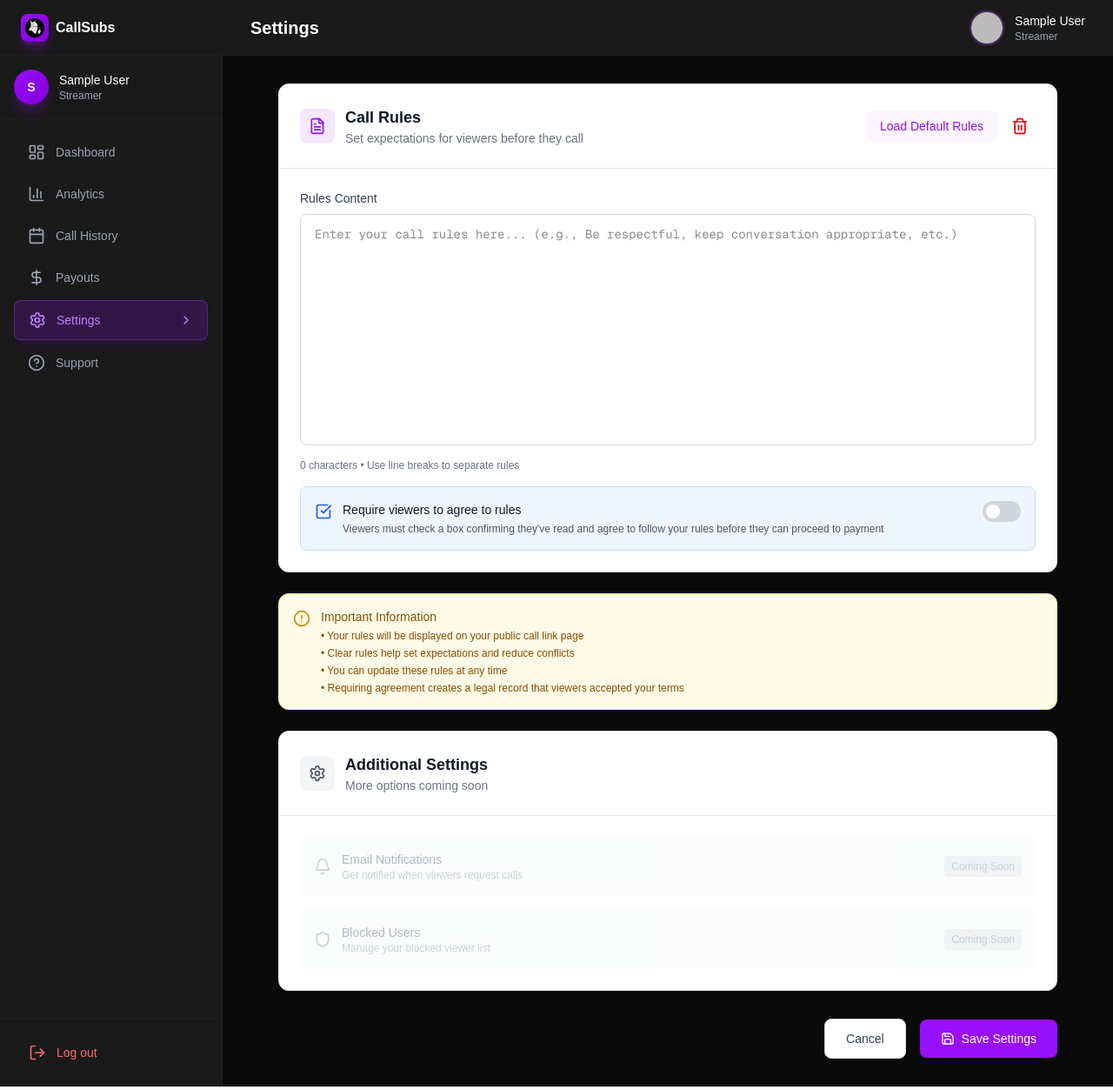
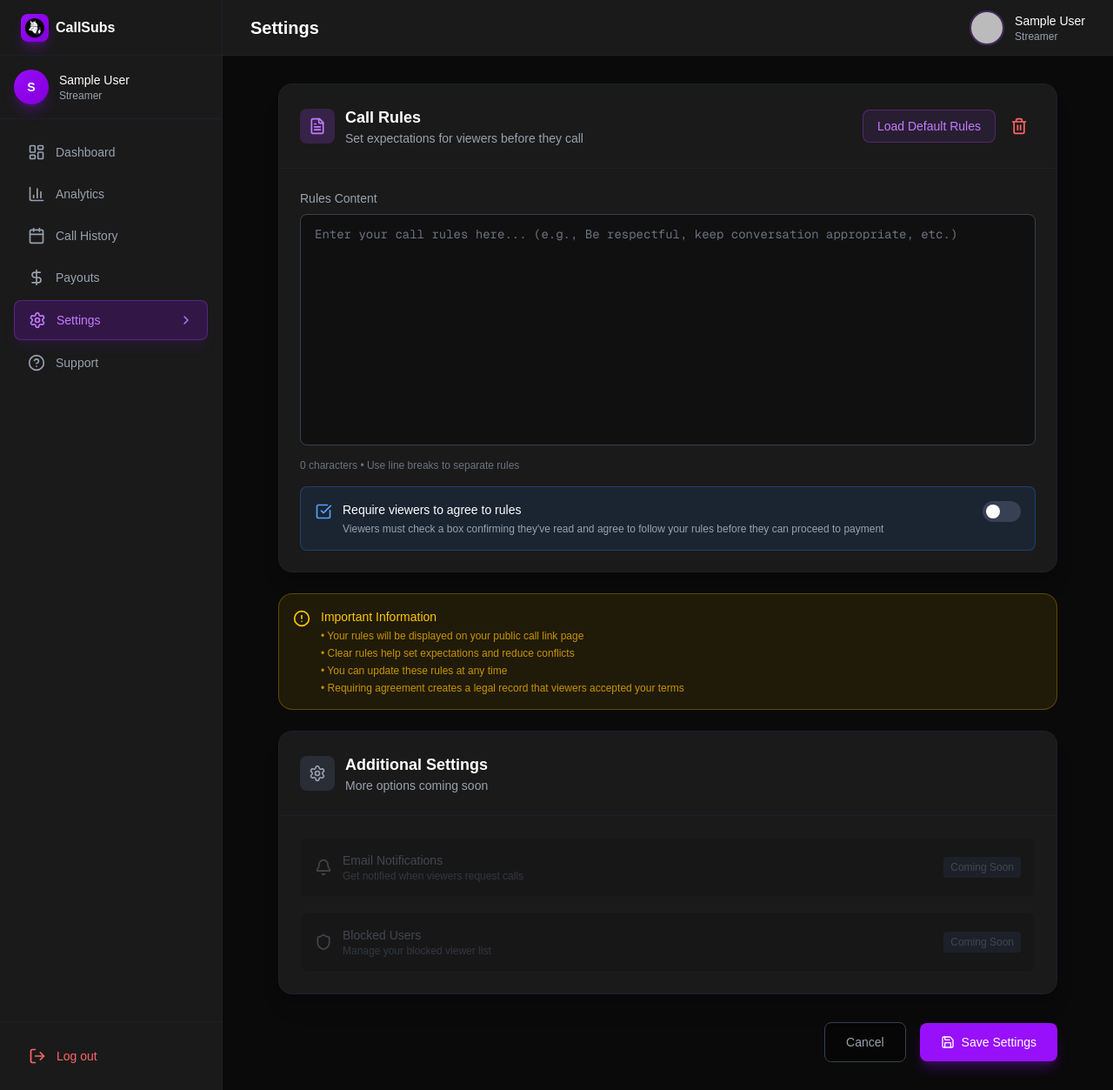
Before and after one commit to HakamKouki/CallSubs, a Next.js app: page /dashboard/settings in a window 1280 px wide. Shown: the whole page at 87% size. Built offline with nearby package versions, Linux system fonts and the light colour scheme; no server answers; the database is empty; sample sign-in values are in the browser's storage.

Commit message:
Redesign support page with dark theme

```diff
--- a/src/app/dashboard/settings/page.tsx
+++ b/src/app/dashboard/settings/page.tsx
@@ -92,49 +92,49 @@ export default function SettingsPage() {
 
   if (loading) {
     return (
-      <div className="min-h-full flex items-center justify-center p-8">
+      <div className="min-h-full flex items-center justify-center p-8 bg-[#0a0a0a]">
         <div className="text-center">
           <div className="animate-spin rounded-full h-12 w-12 border-b-2 border-purple-600 mx-auto"></div>
-          <p className="mt-4 text-gray-600">Loading settings...</p>
+          <p className="mt-4 text-gray-400">Loading settings...</p>
         </div>
       </div>
     );
   }
 
   return (
-    <div className="p-4 lg:p-8">
+    <div className="p-4 lg:p-8 bg-[#0a0a0a] min-h-screen">
       <div className="max-w-4xl mx-auto">
         {/* Success Message */}
         {showSuccessMessage && (
-          <div className="mb-6 p-4 bg-green-50 border border-green-200 rounded-lg flex items-center gap-3">
-            <CheckSquare className="w-5 h-5 text-green-600" />
-            <p className="text-sm font-medium text-green-700">Settings saved successfully!</p>
+          <div className="mb-6 p-4 bg-green-500/10 border border-green-500/30 rounded-xl flex items-center gap-3">
+            <CheckSquare className="w-5 h-5 text-green-400" />
+            <p className="text-sm font-medium text-green-400">Settings saved successfully!</p>
           </div>
         )}
 
         {/* Call Rules Section */}
-        <div className="bg-white rounded-xl shadow-sm border border-gray-200 mb-6">
-          <div className="p-6 border-b border-gray-200">
+        <div className="bg-[#1a1a1a] rounded-2xl shadow-xl border border-gray-800/50 mb-6">
+          <div className="p-6 border-b border-gray-800/50">
             <div className="flex items-center justify-between">
               <div className="flex items-center gap-3">
-                <div className="w-10 h-10 bg-purple-100 rounded-lg flex items-center justify-center">
-                  <FileText className="w-5 h-5 text-purple-600" />
+                <div className="w-10 h-10 bg-purple-500/20 rounded-lg flex items-center justify-center">
+                  <FileText className="w-5 h-5 text-purple-400" />
                 </div>
                 <div>
-                  <h2 className="text-lg font-semibold text-gray-900">Call Rules</h2>
-                  <p className="text-sm text-gray-500">Set expectations for viewers before they call</p>
+                  <h2 className="text-lg font-semibold text-white">Call Rules</h2>
+                  <p className="text-sm text-gray-400">Set expectations for viewers before they call</p>
                 </div>
               </div>
               <div className="flex items-center gap-2">
                 <button
                   onClick={setDefaultRules}
-                  className="px-4 py-2 text-sm font-medium text-purple-600 bg-purple-50 rounded-lg hover:bg-purple-100 transition-colors"
+                  className="px-4 py-2 text-sm font-medium text-purple-400 bg-purple-500/10 border border-purple-500/30 rounded-lg hover:bg-purple-500/20 transition-all"
                 >
                   Load Default Rules
                 </button>
                 <button
                   onClick={clearRules}
-                  className="p-2 text-red-600 hover:bg-red-50 rounded-lg transition-colors"
+                  className="p-2 text-red-400 hover:bg-red-500/10 border border-transparent hover:border-red-500/30 rounded-lg transition-all"
                   title="Clear all rules"
                 >
                   <Trash2 className="w-5 h-5" />
@@ -145,14 +145,14 @@ export default function SettingsPage() {
 
           <div className="p-6">
             <div className="mb-4">
-              <label className="block text-sm font-medium text-gray-700 mb-2">
+              <label className="block text-sm font-medium text-gray-400 mb-2">
                 Rules Content
               </label>
               <textarea
                 value={callRules}
                 onChange={(e) => setCallRules(e.target.value)}
                 rows={12}
-                className="w-full px-4 py-3 border border-gray-300 rounded-lg focus:ring-2 focus:ring-purple-500 focus:border-transparent resize-none font-mono text-sm"
+                className="w-full px-4 py-3 bg-black/40 border border-gray-700 rounded-lg focus:ring-2 focus:ring-purple-500 focus:border-transparent resize-none font-mono text-sm text-white placeholder-gray-500"
                 placeholder="Enter your call rules here... (e.g., Be respectful, keep conversation appropriate, etc.)"
               />
               <p className="text-xs text-gray-500 mt-2">
@@ -163,15 +163,15 @@ export default function SettingsPage() {
             {/* Preview */}
             {callRules && (
               <div className="mb-4">
-                <label className="block text-sm font-medium text-gray-700 mb-2">
+                <label className="block text-sm font-medium text-gray-400 mb-2">
                   Preview (How it will appear to viewers)
                 </label>
-                <div className="p-4 bg-gray-50 border border-gray-200 rounded-lg">
+                <div className="p-4 bg-black/20 border border-gray-800/50 rounded-lg">
                   <div className="flex items-start gap-2 mb-3">
-                    <AlertCircle className="w-5 h-5 text-blue-600 flex-shrink-0 mt-0.5" />
-                    <p className="text-sm font-medium text-gray-900">Call Rules</p>
+                    <AlertCircle className="w-5 h-5 text-blue-400 flex-shrink-0 mt-0.5" />
+                    <p className="text-sm font-medium text-white">Call Rules</p>
                   </div>
-                  <div className="text-sm text-gray-700 whitespace-pre-wrap leading-relaxed">
+                  <div className="text-sm text-gray-300 whitespace-pre-wrap leading-relaxed">
                     {callRules}
                   </div>
                 </div>
@@ -179,22 +179,22 @@ export default function SettingsPage() {
             )}
 
             {/* Require Agreement Toggle */}
-            <div className="p-4 bg-blue-50 border border-blue-200 rounded-lg">
+            <div className="p-4 bg-blue-500/10 border border-blue-500/30 rounded-lg">
               <div className="flex items-start justify-between gap-4">
                 <div className="flex items-start gap-3 flex-1">
-                  <CheckSquare className="w-5 h-5 text-blue-600 flex-shrink-0 mt-0.5" />
+                  <CheckSquare className="w-5 h-5 text-blue-400 flex-shrink-0 mt-0.5" />
                   <div>
-                    <p className="text-sm font-medium text-gray-900 mb-1">
+                    <p className="text-sm font-medium text-white mb-1">
                       Require viewers to agree to rules
                     </p>
-                    <p className="text-xs text-gray-600">
+                    <p className="text-xs text-gray-400">
                       Viewers must check a box confirming they've read and agree to follow your rules before they can proceed to payment
                     </p>
                   </div>
                 </div>
                 <button
                   onClick={() => setRequireRulesAgreement(!requireRulesAgreement)}
-                  className={`relative inline-flex h-6 w-11 items-center rounded-full transition-colors flex-shrink-0 ${requireRulesAgreement ? 'bg-green-500' : 'bg-gray-300'}`}
+                  className={`relative inline-flex h-6 w-11 items-center rounded-full transition-colors flex-shrink-0 ${requireRulesAgreement ? 'bg-purple-600 shadow-lg shadow-purple-600/50' : 'bg-gray-700'}`}
                 >
                   <span className={`inline-block h-4 w-4 transform rounded-full bg-white transition-transform ${requireRulesAgreement ? 'translate-x-6' : 'translate-x-1'}`} />
                 </button>
@@ -204,11 +204,11 @@ export default function SettingsPage() {
         </div>
 
         {/* Info Box */}
-        <div className="bg-yellow-50 border border-yellow-200 rounded-xl p-4 mb-6">
+        <div className="bg-yellow-500/10 border border-yellow-500/30 rounded-2xl p-4 mb-6">
           <div className="flex items-start gap-3">
-            <AlertCircle className="w-5 h-5 text-yellow-600 flex-shrink-0 mt-0.5" />
-            <div className="text-sm text-yellow-800">
-              <p className="font-medium mb-1">Important Information</p>
+            <AlertCircle className="w-5 h-5 text-yellow-400 flex-shrink-0 mt-0.5" />
+            <div className="text-sm text-yellow-500/80">
+              <p className="font-medium mb-1 text-yellow-400">Important Information</p>
               <ul className="space-y-1 text-xs">
                 <li>• Your rules will be displayed on your public call link page</li>
                 <li>• Clear rules help set expectations and reduce conflicts</li>
@@ -220,40 +220,40 @@ export default function SettingsPage() {
         </div>
 
         {/* Additional Settings (Future) */}
-        <div className="bg-white rounded-xl shadow-sm border border-gray-200">
-          <div className="p-6 border-b border-gray-200">
+        <div className="bg-[#1a1a1a] rounded-2xl shadow-xl border border-gray-800/50">
+          <div className="p-6 border-b border-gray-800/50">
             <div className="flex items-center gap-3">
-              <div className="w-10 h-10 bg-gray-100 rounded-lg flex items-center justify-center">
-                <SettingsIcon className="w-5 h-5 text-gray-600" />
+              <div className="w-10 h-10 bg-gray-700/50 rounded-lg flex items-center justify-center">
+                <SettingsIcon className="w-5 h-5 text-gray-400" />
               </div>
               <div>
-                <h2 className="text-lg font-semibold text-gray-900">Additional Settings</h2>
-                <p className="text-sm text-gray-500">More options coming soon</p>
+                <h2 className="text-lg font-semibold text-white">Additional Settings</h2>
+                <p className="text-sm text-gray-400">More options coming soon</p>
               </div>
             </div>
           </div>
 
           <div className="p-6 space-y-4">
-            <div className="flex items-center justify-between p-4 bg-gray-50 rounded-lg opacity-50 cursor-not-allowed">
+            <div className="flex items-center justify-between p-4 bg-black/20 border border-gray-800/50 rounded-lg opacity-50 cursor-not-allowed">
               <div className="flex items-center gap-3">
-                <Bell className="w-5 h-5 text-gray-400" />
+                <Bell className="w-5 h-5 text-gray-500" />
                 <div>
                   <p className="text-sm font-medium text-gray-500">Email Notifications</p>
-                  <p className="text-xs text-gray-400">Get notified when viewers request calls</p>
+                  <p className="text-xs text-gray-600">Get notified when viewers request calls</p>
                 </div>
               </div>
-              <span className="text-xs text-gray-400 bg-gray-200 px-2 py-1 rounded">Coming Soon</span>
+              <span className="text-xs text-gray-500 bg-gray-800 px-2 py-1 rounded">Coming Soon</span>
             </div>
 
-            <div className="flex items-center justify-between p-4 bg-gray-50 rounded-lg opacity-50 cursor-not-allowed">
+            <div className="flex items-center justify-between p-4 bg-black/20 border border-gray-800/50 rounded-lg opacity-50 cursor-not-allowed">
               <div className="flex items-center gap-3">
-                <Shield className="w-5 h-5 text-gray-400" />
+                <Shield className="w-5 h-5 text-gray-500" />
                 <div>
                   <p className="text-sm font-medium text-gray-500">Blocked Users</p>
-                  <p className="text-xs text-gray-400">Manage your blocked viewer list</p>
+                  <p className="text-xs text-gray-600">Manage your blocked viewer list</p>
                 </div>
               </div>
-              <span className="text-xs text-gray-400 bg-gray-200 px-2 py-1 rounded">Coming Soon</span>
+              <span className="text-xs text-gray-500 bg-gray-800 px-2 py-1 rounded">Coming Soon</span>
             </div>
           </div>
         </div>
@@ -262,14 +262,14 @@ export default function SettingsPage() {
         <div className="mt-8 flex items-center justify-end gap-4">
           <button
             onClick={fetchSettings}
-            className="px-6 py-3 text-sm font-medium text-gray-700 bg-white border border-gray-300 rounded-lg hover:bg-gray-50 transition-colors"
+            className="px-6 py-3 text-sm font-medium text-gray-400 bg-black/40 border border-gray-700 rounded-lg hover:bg-black/60 transition-all"
           >
             Cancel
           </button>
           <button
             onClick={handleSaveSettings}
             disabled={saving}
-            className="flex items-center gap-2 px-6 py-3 text-sm font-medium text-white bg-purple-600 rounded-lg hover:bg-purple-700 transition-colors disabled:bg-gray-400 disabled:cursor-not-allowed"
+            className="flex items-center gap-2 px-6 py-3 text-sm font-medium text-white bg-purple-600 rounded-lg hover:bg-purple-700 transition-all disabled:bg-gray-700 disabled:cursor-not-allowed shadow-lg shadow-purple-600/30 hover:shadow-purple-600/50"
           >
             {saving ? (
               <>
```
Also changed, not shown: src/app/dashboard/support/page.tsx (+51 -57 lines).
